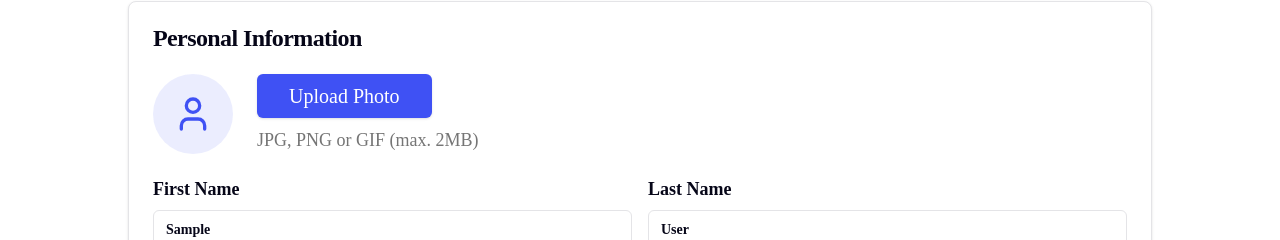
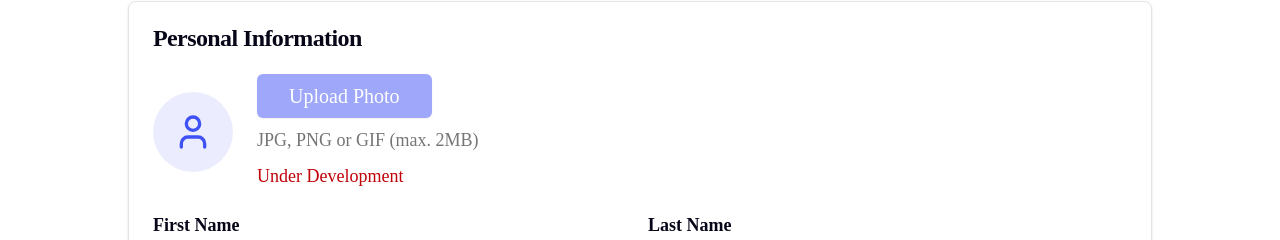
Before and after one commit to mohammadmehdidalvandii/shopHub-frontend, a Next.js app: page /Profile in a window 1280 px wide. Shown: the part 283-523 px from the top of the page. Built offline with nearby package versions, Linux system fonts and the light colour scheme; no server answers; sample sign-in values are in the browser's storage.

Commit message:
fixed profileInfo

```diff
--- a/src/components/templates/profile/ProfileInfo/ProfileInfo.tsx
+++ b/src/components/templates/profile/ProfileInfo/ProfileInfo.tsx
@@ -5,7 +5,7 @@ import { Input } from "@/components/ui/Input";
 import { Label } from "@/components/ui/Label";
 import { useUpdatedProfileMutation } from "@/services/profileServices";
 import { useAuthStore } from "@/store/authStore";
-import { showError, showSuccess } from "@/utils/Toasts";
+import { showError, showInfo, showSuccess } from "@/utils/Toasts";
 import { User } from "lucide-react";
 import React, { useState } from "react";
 
@@ -70,11 +70,16 @@ const ProfileInfo: React.FC = () => {
               <User className="h-10 w-10 text-primary" />
             </div>
             <div>
-              <Button variant="default" size="lg">
+              <Button variant="default" size="lg"
+              disabled
+              >
                 Upload Photo
               </Button>
               <p className="text-lg text-gray-medium mt-2">
                 JPG, PNG or GIF (max. 2MB)
+              </p>
+              <p className="text-lg text-red-700 mt-2">
+                Under Development
               </p>
             </div>
           </div>
```
